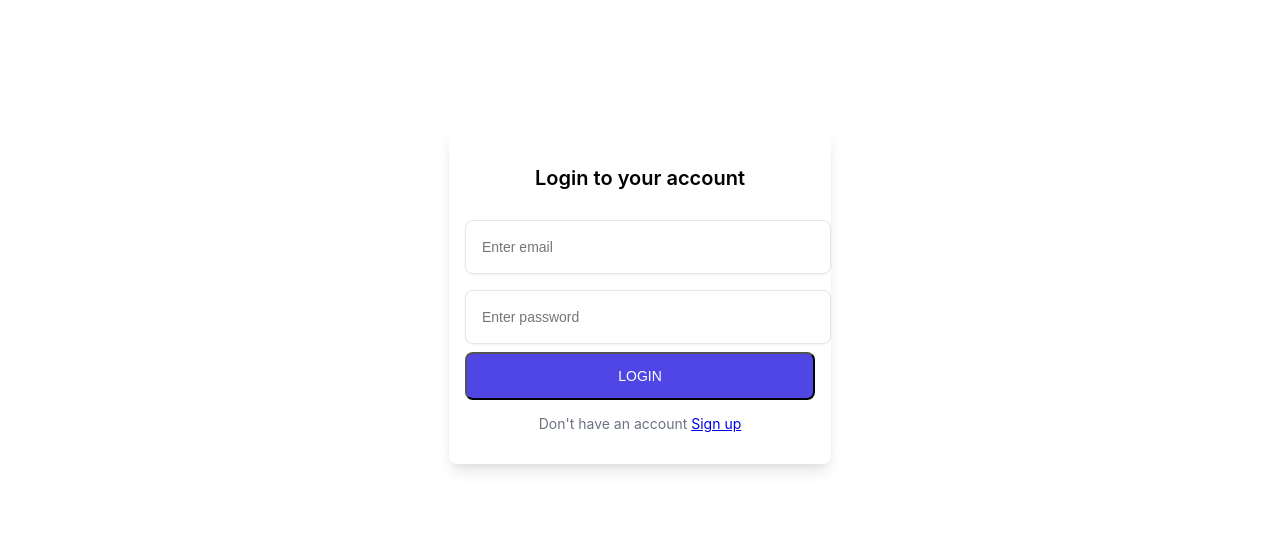
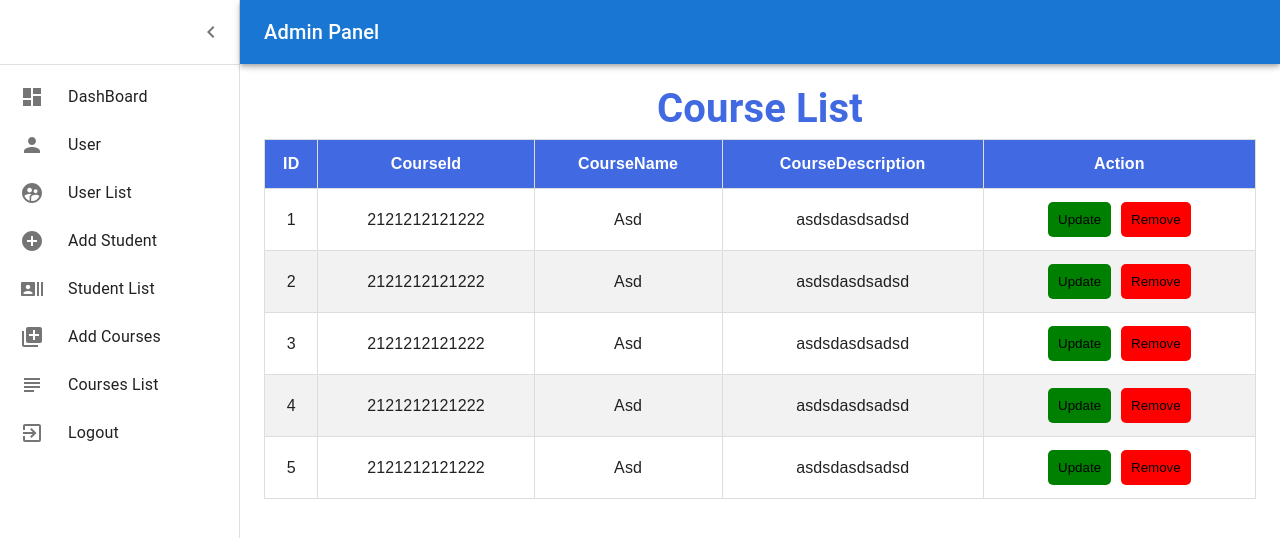
Before and after one commit to shivamshankarpandey100/adminpanel-react-materialUI, a React (Create React App) app: page /CourseList in a window 1280 px wide. Before the commit this address led to /login. Shown: the top 538 px of the page. Built offline with nearby package versions, Linux system fonts and the light colour scheme; data requests are answered from the project's data file.

Commit message:
sab ho gya

```diff
--- a/db.json
+++ b/db.json
@@ -1,72 +1,101 @@
+
+
+
+
   {
-  "user": [
+    "users": [
       {
-      "email": "mohmmadzaid759@gmail.com",
-      "password": "Qwerty1234",
-      "username": "Mohmmad Zaid",
-      "id": 1
+        "ID": "1",
+        "Name": "Shivam",
+        "Email": "shivam@gmail.com",
+        "Password": "Qwerty1234",
+        "Action": ""
+      },
+      {
+        "ID": "2",
+        "Name": "Aniket nigam",
+        "Email": "aniket@gamil.com",
+        "Password": "Qwerty1234",
+        "Action": ""
+      },
+      {
+        "ID": "3",
+        "Name": "Mohmmad ZaID",
+        "Email": "mohmmadzaID759@gmail.com",
+        "Password": "Qwerty1234",
+        "Action": ""
       }
     ],
     "student": [
       {
-      "StudentName": "Mohmmad Zaid",
+        "StudentName": "Mohmmad ZaID",
         "MobileNumber": "+919956135945",
-      "Email": "mohmmadzaid759@gmail.com",
+        "Email": "mohmmadzaID759@gmail.com",
         "DateOfBirth": "2001-04-11",
         "City": "Luckn",
         "Address": "Luckn",
-      "id": 1
+        "ID": 1
       },
       {
-      "StudentName": "Mohmmad Zaid",
+        "StudentName": "Mohmmad ZaID",
         "MobileNumber": "+919956135945",
-      "Email": "mohmmadzaid759@gmail.com",
+        "Email": "mohmmadzaID759@gmail.com",
         "DateOfBirth": "2001-04-11",
         "City": "Luckn",
         "Address": "Luckn",
-      "id": 2
+        "ID": 2
       },
       {
-      "StudentName": "Mohmmad Zaid",
+        "StudentName": "Mohmmad ZaID",
         "MobileNumber": "+919956135945",
-      "Email": "mohmmadzaid759@gmail.com",
+        "Email": "mohmmadzaID759@gmail.com",
         "DateOfBirth": "2001-04-16",
         "City": "Lucknow",
         "Address": "Lucknow",
-      "CourseId": "B.tech",
-      "id": 3
+        "CourseID": "B.tech",
+        "ID": 3
       }
     ],
     "course": [
       {
-      "courseName": "Asd",
-      "courseId": "2121212121222",
-      "courseDetail": "asdsdasdsadsd",
-      "id": 1
+        "ID": "1",
+        "CourseId": "2121212121222",
+        "CourseName": "Asd",
+        "CourseDescription": "asdsdasdsadsd",
+        "Action":""
+
       },
       {
-      "courseName": "Asd",
-      "courseId": "2121212121222",
-      "courseDetail": "asdsdasdsadsd",
-      "id": 2
+        "ID": "2",
+        "CourseId": "2121212121222",
+        "CourseName": "Asd",
+        "CourseDescription": "asdsdasdsadsd",
+        "Action":""
+
       },
       {
-      "courseName": "Asd",
-      "courseId": "2121212121222",
-      "courseDetail": "asdsdasdsadsd",
-      "id": 3
+        "ID": "3",
+        "CourseId": "2121212121222",
+        "CourseName": "Asd",
+        "CourseDescription": "asdsdasdsadsd",
+        "Action":""
+
       },
       {
-      "courseName": "CSE AI&ML",
-      "courseId": "251467",
-      "courseDetail": "A good wuestion",
-      "id": 4
+        "ID": "4",
+        "CourseId": "2121212121222",
+        "CourseName": "Asd",
+        "CourseDescription": "asdsdasdsadsd",
+        "Action":""
+
       },
       {
-      "courseName": "CSE AIDS",
-      "courseId": "5252525",
-      "courseDetail": "Asdsdsds",
-      "id": 5
+        "ID": "5",
+        "CourseId": "2121212121222",
+        "CourseName": "Asd",
+        "CourseDescription": "asdsdasdsadsd",
+        "Action":""
+
       }
     ]
   }
--- a/src/App.js
+++ b/src/App.js
@@ -17,7 +17,7 @@ export default function App() {
  <>
   <BrowserRouter>
     <Routes>
-        <Route path='/' element={ <Protected> <Dashboard /></Protected>}></Route>
+        {/* <Route path='/' element={ <Protected> <Dashboard /></Protected>}></Route>
         <Route path='/User' element={ <Protected> <User /></Protected> }></Route>
         <Route path='/AddStudent' element={<Protected> <AddStudent /></Protected> }></Route>
         <Route path='/StudentList' element={<Protected> <StudentList /></Protected>}></Route>
@@ -26,8 +26,8 @@ export default function App() {
         <Route path='/UserList' element={<Protected><UserList /></Protected>}></Route>
         <Route path='/Logout' element={<Logout />}></Route>
         <Route path='/Login' element={<LoginPage />}></Route>
-        <Route path='/Signup' element={<SignUpPage />}></Route>
-            {/* <Route path='/' element={  <Dashboard />}></Route>
+        <Route path='/Signup' element={<SignUpPage />}></Route> */}
+            <Route path='/' element={  <Dashboard />}></Route>
         <Route path='/User' element={  <User /> }></Route>
         <Route path='/AddStudent' element={ <AddStudent /> }></Route>
         <Route path='/StudentList' element={ <StudentList />}></Route>
@@ -36,7 +36,7 @@ export default function App() {
         <Route path='/UserList' element={<UserList />}></Route>
         <Route path='/Logout' element={<Logout />}></Route>
         <Route path='/Login' element={<LoginPage />}></Route>
-        <Route path='/Signup' element={<SignUpPage />}></Route> */}
+        <Route path='/Signup' element={<SignUpPage />}></Route>
     </Routes>
   </BrowserRouter>
  </>
--- a/src/Page/CourseList.jsx
+++ b/src/Page/CourseList.jsx
@@ -1,16 +1,53 @@
-import React from 'react'
+
+
+import React, { useEffect, useState } from 'react';
 import SideBar from '../Component/SideBar'
 import Box from '@mui/material/Box';
 import Typography from '@mui/material/Typography';
-
+import "./css/List.css"
 
 export default function CoursesList() {
+  const [column, setColumn] = useState([]);
+  const [records, setRecords] = useState([]);
+  useEffect(() => {
+    fetch('http://localhost:3001/db')
+      .then((res) => res.json())
+      .then((data) => {
+        setColumn(Object.keys(data.course[0]));
+        setRecords(data.course);
+      });
+  }, []);
   return (
     <Box sx={{display:'flex'}}>
       <SideBar />
       <Box component="main" sx={{ flexGrow: 1, p: 3 ,marginTop:"55px"}}>
-            <Typography variant="h5">
-             Course List
+            <Typography variant="">
+             <div className='heading'>Course List</div>
+             <div>
+            <table className="table">
+              <thead>
+                <tr>
+                  {column.map((c, i) => (
+                    <th key={i}>{c}</th>
+                  ))}
+                </tr>
+              </thead>
+              <tbody>
+                {records.map((record, i) => (
+                  <tr key={i}>
+                    <td>{record.ID}</td>
+                    <td>{record.CourseId}</td>
+                    <td>{record.CourseName}</td>
+                    <td>{record.CourseDescription}</td>
+                    <td>
+                      <button className='btn1'>Update</button>
+                      <button className='btn2'>Remove</button>
+                    </td>
+                  </tr>
+                ))}
+              </tbody>
+            </table>
+          </div>
             </Typography>
 
           </Box>
--- a/src/Page/StudentList.jsx
+++ b/src/Page/StudentList.jsx
@@ -1,29 +1,54 @@
-import React, { useEffect } from 'react'
-import SideBar from '../Component/SideBar'
+import React, { useEffect, useState } from 'react';
+import SideBar from '../Component/SideBar';
 import Box from '@mui/material/Box';
 import Typography from '@mui/material/Typography';
-import { useDispatch, useSelector } from 'react-redux';
-import { fetchStudentsAsync, selectStudents } from '../features/student/studentSlice';
-
-
+import "./css/List.css"
 
 export default function StudentList() {
-  const dispatch=useDispatch();
-  const studentList=useSelector(selectStudents);
-  console.log(studentList);
+  const [column, setColumn] = useState([]);
+  const [records, setRecords] = useState([]);
+
   useEffect(() => {
-   dispatch(fetchStudentsAsync());
-  }, [dispatch])
-
+    fetch('http://localhost:3001/db')
+      .then((res) => res.json())
+      .then((data) => {
+        setColumn(Object.keys(data.users[0]));
+        setRecords(data.users);
+      });
+  }, []);
   return (
-    <Box sx={{display:'flex'}}>
+    <Box sx={{ display: 'flex' }}>
       <SideBar />
-      <Box component="main" sx={{ flexGrow: 1, p: 3 ,marginTop:"55px"}}>
-            <Typography variant="h5">
-             Student List
-            </Typography>
-
-          </Box>
+      <Box component="main" sx={{ flexGrow: 1, p: 3, marginTop: '55px' }}>
+        <Typography variant="">
+        <div className='heading'>Student List</div>
+          <div>
+            <table className="table">
+              <thead>
+                <tr>
+                  {column.map((c, i) => (
+                    <th key={i}>{c}</th>
+                  ))}
+                </tr>
+              </thead>
+              <tbody>
+                {records.map((record, i) => (
+                  <tr key={i}>
+                    <td>{record.ID}</td>
+                    <td>{record.Name}</td>
+                    <td>{record.Email}</td>
+                    <td>{record.Password}</td>
+                    <td>
+                      <button className='btn1'>Update</button>
+                      <button className='btn2'>Remove</button>
+                    </td>
+                  </tr>
+                ))}
+              </tbody>
+            </table>
+          </div>
+        </Typography>
+      </Box>
     </Box>
-  )
+  );
 }
--- /dev/null
+++ b/src/Page/css/List.css
@@ -0,0 +1,70 @@
+
+
+.table{
+    font-family: Arial, Helvetica, sans-serif;
+    border-collapse: collapse;
+    width: 100%;
+    text-align: center;
+}
+.table th, .table td{
+    border: 1px solid #ddd;
+    padding: 8px;
+    margin: auto;
+}
+.table tr:nth-child(even){
+    background-color: #f2f2f2;
+}
+.table tr:hover {
+    background-color: lightblue;
+}
+.table th {
+    padding-top: 12px;
+    padding-bottom: 12px;
+    text-align: center;
+    background-color: royalblue;
+    color: white;
+  }
+  .table .btn1 {
+
+
+    background-color: green;
+    color: black;
+    padding: 10px;
+    border: none;
+    cursor: pointer;
+    border-radius: 5px;
+    text-align: center;
+    margin: 5px;
+  }
+
+  .table .btn1:hover {
+    background-color:darkgreen;
+    color: white;
+
+  }
+  .table .btn2 {
+
+
+    background-color: red;
+    color: black;
+
+    border: none;
+    cursor: pointer;
+    border-radius: 5px;
+    text-align: center;
+    padding: 10px;
+    margin: 5px;
+  }
+
+  .table .btn2:hover {
+    background-color:darkred;
+    color: white;
+  }
+  .heading{
+    font-size:40px;
+    text-align: center;
+    width: 100%;
+    font-style:initial;
+    font-weight:bold;
+    color: royalblue;
+  }
```
Lines whose indentation alone changed are shown as unchanged.
